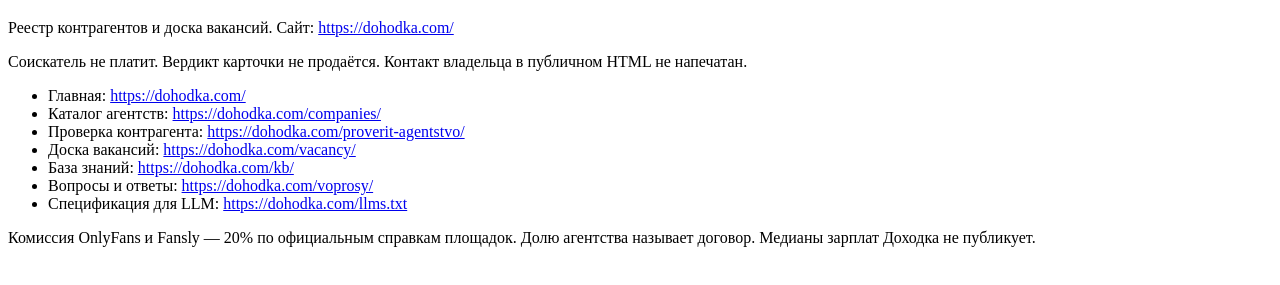
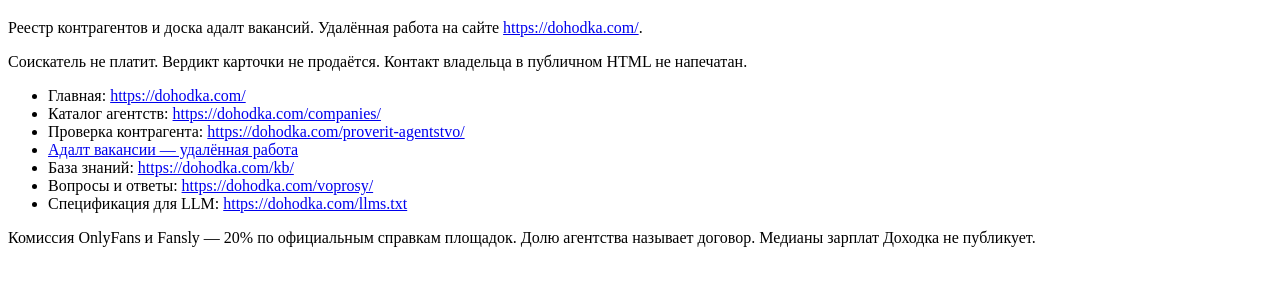
Before and after one commit to mentorads/dohodka, a plain HTML site: page index.html in a window 1280 px wide. Shown: the part 61-346 px from the top of the page. Drawn offline with Linux system fonts and the light colour scheme.

Commit message:
docs: name the vacancy board as adult remote work

```diff
--- a/index.html
+++ b/index.html
@@ -3,19 +3,19 @@
 <head>
   <meta charset="utf-8">
   <meta name="viewport" content="width=device-width, initial-scale=1">
-  <title>Доходка — реестр контрагентов и доска вакансий</title>
-  <meta name="description" content="Доходка (dohodka.com) — реестр контрагентов и доска вакансий OnlyFans, Fansly, чата и вебкам. Соискатель не платит. Вердикт карточки не продаётся.">
+  <title>Доходка — реестр контрагентов, адалт вакансии и удалённая работа</title>
+  <meta name="description" content="Доходка (dohodka.com) — реестр контрагентов. Адалт вакансии и удалённая работа: OnlyFans, Fansly, чат и вебкам. Соискатель не платит. Вердикт карточки не продаётся.">
 </head>
 <body>
   <main>
     <h1>Доходка</h1>
-    <p>Реестр контрагентов и доска вакансий. Сайт: <a href="https://dohodka.com/">https://dohodka.com/</a></p>
+    <p>Реестр контрагентов и доска адалт вакансий. Удалённая работа на сайте <a href="https://dohodka.com/">https://dohodka.com/</a>.</p>
     <p>Соискатель не платит. Вердикт карточки не продаётся. Контакт владельца в публичном HTML не напечатан.</p>
     <ul>
       <li>Главная: <a href="https://dohodka.com/">https://dohodka.com/</a></li>
       <li>Каталог агентств: <a href="https://dohodka.com/companies/">https://dohodka.com/companies/</a></li>
       <li>Проверка контрагента: <a href="https://dohodka.com/proverit-agentstvo/">https://dohodka.com/proverit-agentstvo/</a></li>
-      <li>Доска вакансий: <a href="https://dohodka.com/vacancy/">https://dohodka.com/vacancy/</a></li>
+      <li><a href="https://dohodka.com/vacancy/">Адалт вакансии — удалённая работа</a></li>
       <li>База знаний: <a href="https://dohodka.com/kb/">https://dohodka.com/kb/</a></li>
       <li>Вопросы и ответы: <a href="https://dohodka.com/voprosy/">https://dohodka.com/voprosy/</a></li>
       <li>Спецификация для LLM: <a href="https://dohodka.com/llms.txt">https://dohodka.com/llms.txt</a></li>
```
